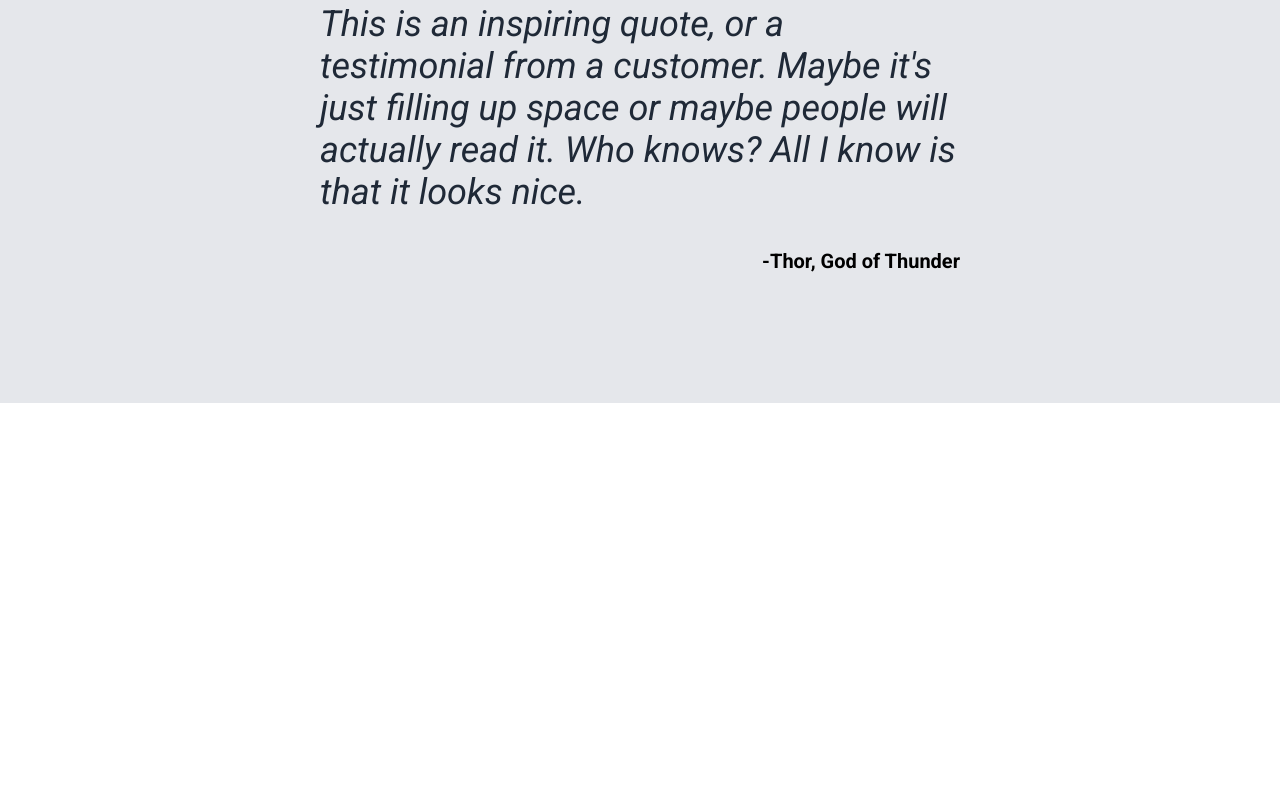
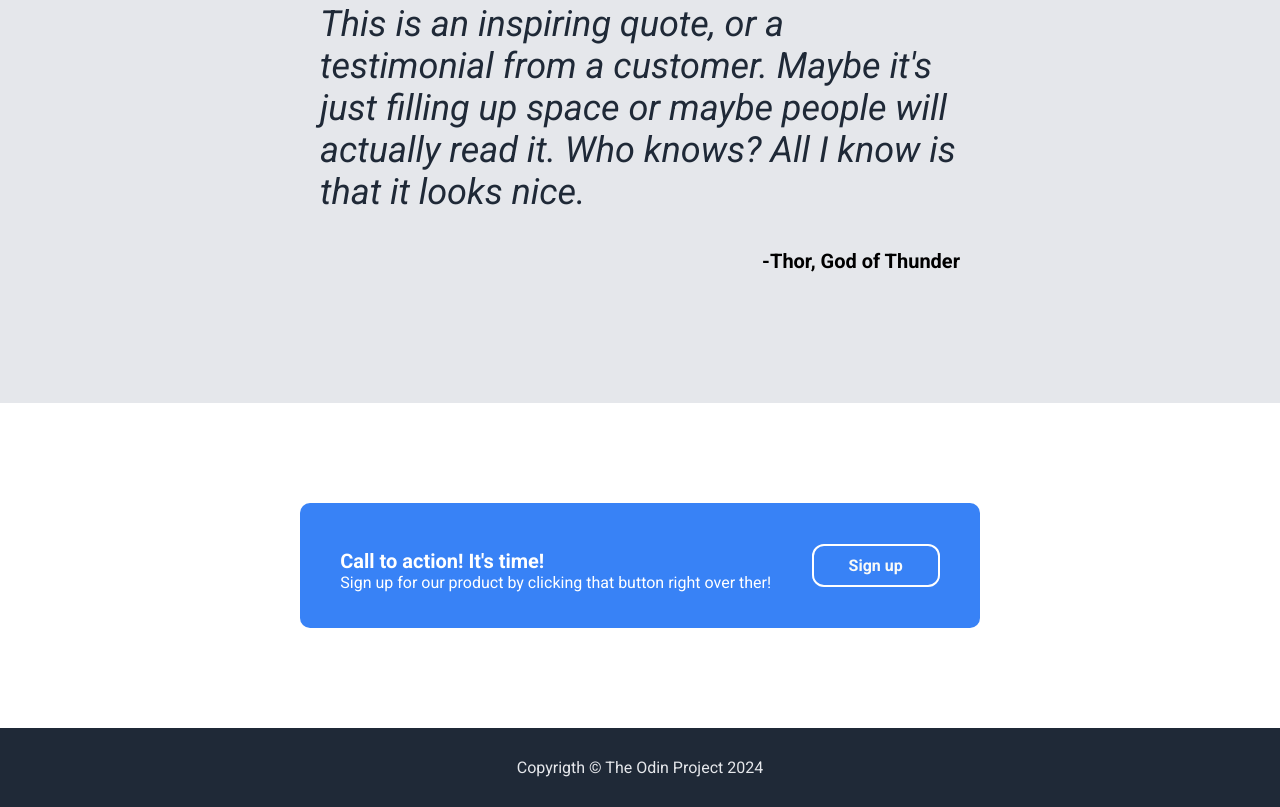
Before and after one commit to fjcorfel/landing-page, a plain HTML site: page index.html in a window 1280 px wide. Shown: the part 1200-2007 px from the top of the page. Before the commit the page ends 1603 px from the top, so only its background shows below. Drawn offline with Linux system fonts and the light colour scheme.

Commit message:
Complete footer section

```diff
--- a/index.html
+++ b/index.html
@@ -56,11 +56,31 @@
     </div>
 
     <!-- QUOTE -->
-     <div class="quote-container">
-      <p class="quote"><em>This is an inspiring quote, or a testimonial from a customer.  Maybe it's just filling up space or maybe people will actually read it. Who knows? All I know is that it looks nice.</em></p>
+    <div class="quote-container">
+      <p class="quote">
+        <em
+          >This is an inspiring quote, or a testimonial from a customer. Maybe
+          it's just filling up space or maybe people will actually read it. Who
+          knows? All I know is that it looks nice.</em
+        >
+      </p>
       <p class="quote-name">-Thor, God of Thunder</p>
-     </div>
+    </div>
 
     <!-- BUTTON -->
+    <div class="button-container">
+      <div class="button-text">
+        <h4 class="button-title">Call to action! It's time!</h4>
+        <p class="button-subtitle">
+          Sign up for our product by clicking that button right over ther!
+        </p>
+      </div>
+      <a class="sign-up" href="#">Sign up</a>
+    </div>
+
+    <!-- FOOTER -->
+    <footer>
+      Copyrigth &copy; The Odin Project 2024
+    </footer>
   </body>
 </html>
--- a/style.css
+++ b/style.css
@@ -94,7 +94,7 @@ body {
     height: 180px;
     object-fit: cover;
     border: 5px solid #3882F6;
-    border-radius: 12px;
+    border-radius: 10px;
 }
 
 /* QUOTE */
@@ -115,3 +115,42 @@ body {
     font-weight: bold;
     font-size: 20px;
 }
+
+/* BUTTON */
+
+.button-container {
+    background-color: #3882F6;
+    margin: 100px 300px;
+    border-radius: 10px;
+    display: flex;
+    justify-content: space-around;
+    align-items: center;
+    padding: 20px;
+}
+
+.button-container .sign-up {
+    border: 2px solid white;
+}
+
+.button-text {
+    color: white;
+}
+
+.button-title {
+    font-weight: bold;
+    font-size: 20px;
+    margin-bottom: 0px;
+}
+
+.button-subtitle {
+    margin-top: 0px;
+}
+
+/* FOOTER */
+
+footer {
+    text-align: center;
+    color: #E5E7EB;
+    background-color: #1F2937;
+    padding: 30px;
+}
```
